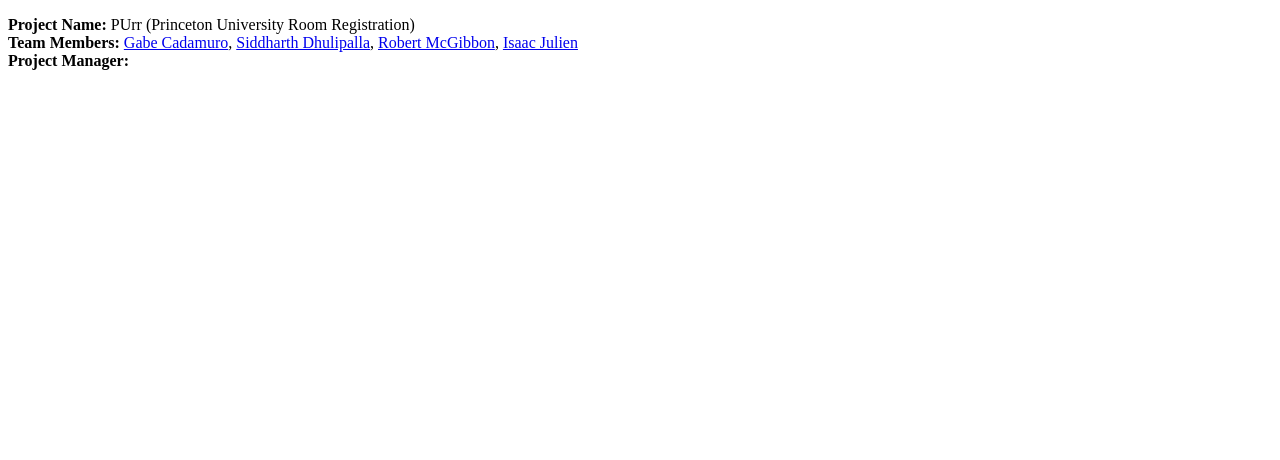
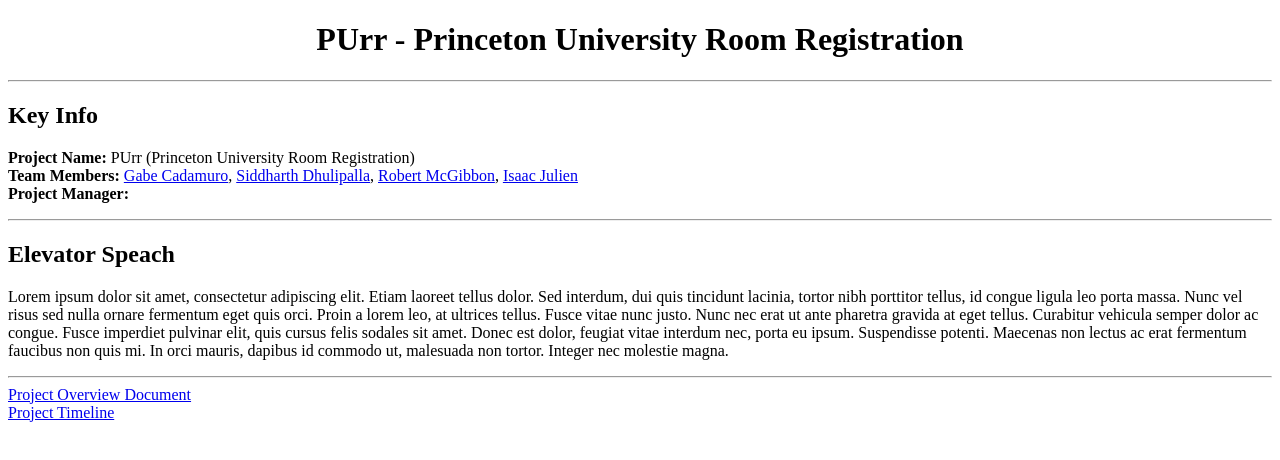
Before and after one commit to dsiddharth/PUrr, a plain HTML site: page 333.html in a window 1280 px wide. Drawn offline with Linux system fonts and the light colour scheme.

Commit message:
main structure for the page

```diff
--- a/333.html
+++ b/333.html
@@ -3,6 +3,9 @@
 <html>
 <title> PUrr </title>
 <body>
+<h1 align="center"> PUrr - Princeton University Room Registration </h1>
+<hr/>
+<h2> Key Info </h2>
 <p>
 <strong> Project Name: </strong> PUrr (Princeton University Room Registration)
 <br />
@@ -15,6 +18,27 @@
 <strong> Project Manager: </strong>
 </p>
 
+<hr/>
 
-</body
+<h2> Elevator Speach </h2>
+<p > Lorem ipsum dolor sit amet, consectetur adipiscing elit. Etiam laoreet
+ tellus dolor. Sed interdum, dui quis tincidunt lacinia, tortor nibh porttitor
+ tellus, id congue ligula leo porta massa. Nunc vel risus sed nulla ornare
+ fermentum eget quis orci. Proin a lorem leo, at ultrices tellus. Fusce vitae
+ nunc justo. Nunc nec erat ut ante pharetra gravida at eget tellus. Curabitur
+ vehicula semper dolor ac congue. Fusce imperdiet pulvinar elit, quis cursus
+ felis sodales sit amet. Donec est dolor, feugiat vitae interdum nec, porta eu
+ ipsum. Suspendisse potenti. Maecenas non lectus ac erat fermentum faucibus non
+ quis mi. In orci mauris, dapibus id commodo ut, malesuada non tortor. Integer
+ nec molestie magna.
+</p>
+
+<hr/>
+
+<a href="overview.html">Project Overview Document</a>
+<br />
+<a href="timeline.html">Project Timeline</a>
+
+
+</body>
 </html>
```
